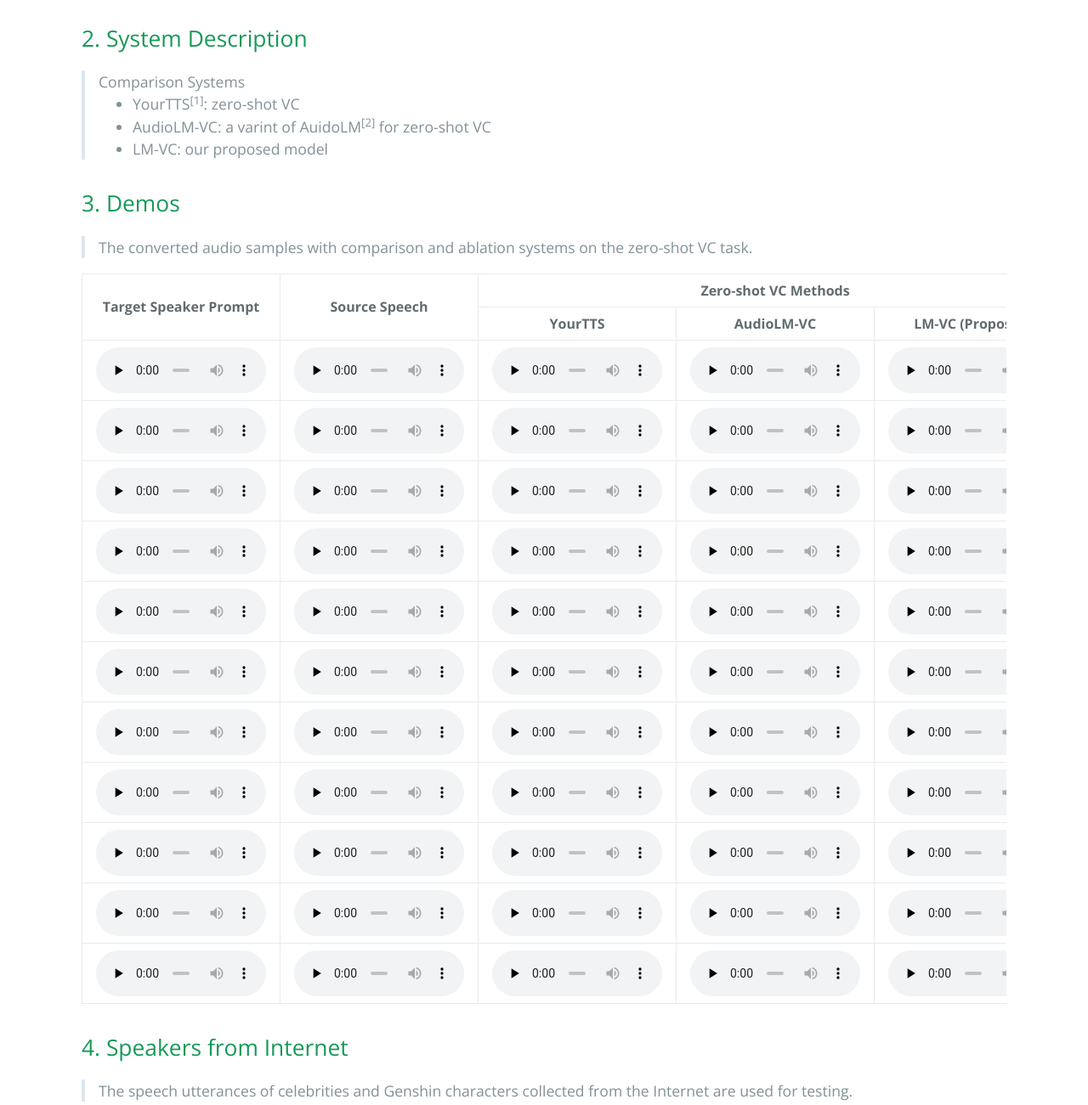
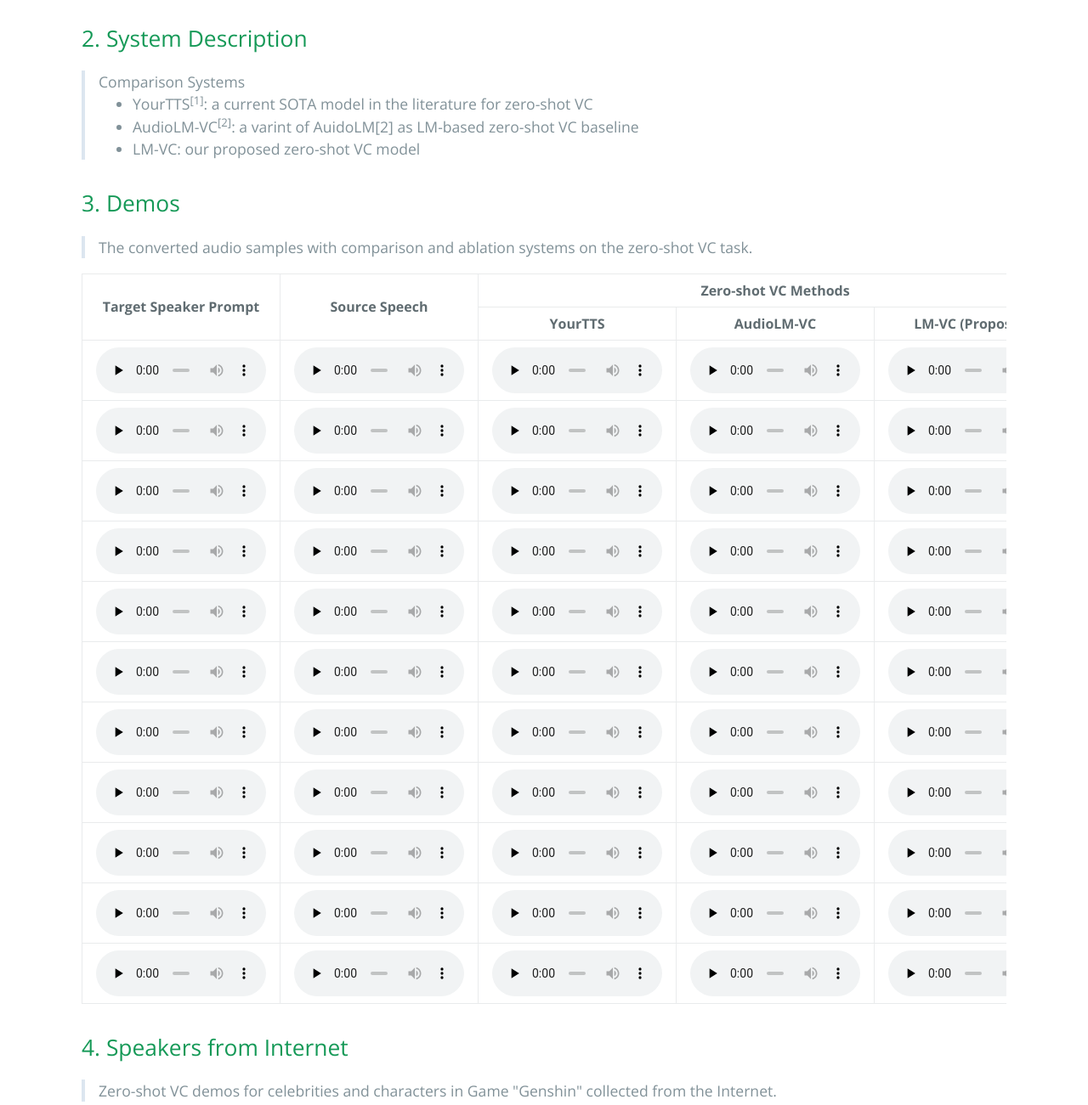
Before and after one commit to kerwinchao/lmvc, a plain HTML site: page index.html in a window 1280 px wide. Shown: the part 2060-3361 px from the top of the page at 85% size. Drawn offline with nearby package versions, Linux system fonts and the light colour scheme.

Commit message:
Add files via upload

```diff
--- a/index.html
+++ b/index.html
@@ -56,9 +56,9 @@
 <blockquote>
 Comparison Systems
 <ul>
-<li>YourTTS<sup>[1]</sup>: zero-shot VC</li>
-<li>AudioLM-VC: a varint of AuidoLM<sup>[2]</sup> for zero-shot VC</li>
-<li>LM-VC: our proposed model</li>
+<li>YourTTS<sup>[1]</sup>: a current SOTA model in the literature for zero-shot VC</li>
+<li>AudioLM-VC<sup>[2]</sup>: a varint of AuidoLM[2] as LM-based zero-shot VC baseline</li>
+<li>LM-VC: our proposed zero-shot VC model</li>
 </ul>
 </blockquote>
 <h2>3. Demos <a name="ID"></a></h2>
@@ -184,7 +184,7 @@ Comparison Systems
 
 <h2>4. Speakers from Internet <a name="MD-SI"></a></h2>
 <blockquote>
-The speech utterances of celebrities and Genshin characters collected from the Internet are used for testing.
+  Zero-shot VC demos for celebrities and characters in Game "Genshin" collected from the Internet.
 </blockquote>
 
 <table>
@@ -241,7 +241,7 @@ The speech utterances of celebrities and Genshin characters collected from the I
 
 <h2>5. LibriLight Results <a name="MD-LR"></a></h2>
 <blockquote>
-  We also provide the results of LM-VC training on LibriLight (60k hours).
+  We also provide demos of LM-VC trained on a larger dataset -- LibriLight (60K hours).
   </blockquote>
 
 <blockquote>
```
